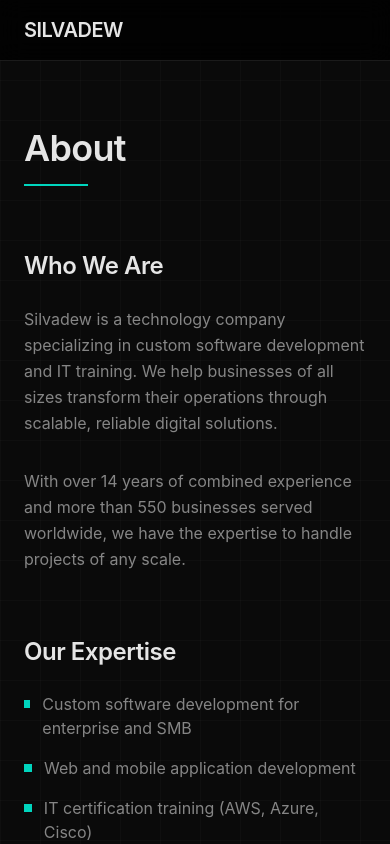
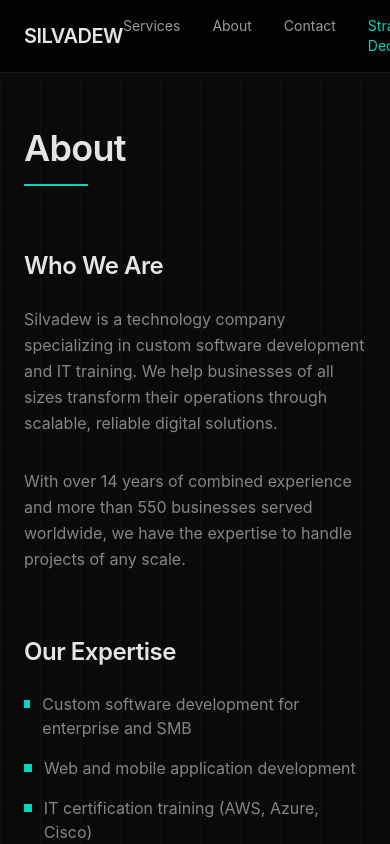
Before and after one commit to lelandsequel/silvadew, a Next.js app: page /about in a window 390 px wide. Shown: the top 844 px of the page. Built offline with nearby package versions, Linux system fonts and the light colour scheme.

Commit message:
Fix: video fallback, nav visibility, deck buttons

```diff
--- a/app/about/page.tsx
+++ b/app/about/page.tsx
@@ -11,7 +11,7 @@
       <nav className="fixed top-0 left-0 right-0 z-50 border-b border-white/10 bg-black/80 backdrop-blur-md">
         <div className="container mx-auto px-6 py-4 flex justify-between items-center">
           <a href="/" className="text-xl font-semibold tracking-tight">SILVADEW</a>
-          <div className="hidden md:flex gap-8 text-sm text-white/60">
+          <div className="flex gap-8 text-sm text-white/60">
             <a href="/services" className="hover:text-white transition-colors">Services</a>
             <a href="/about" className="hover:text-white transition-colors">About</a>
             <a href="/contact" className="hover:text-white transition-colors">Contact</a>
--- a/app/contact/page.tsx
+++ b/app/contact/page.tsx
@@ -11,7 +11,7 @@
       <nav className="fixed top-0 left-0 right-0 z-50 border-b border-white/10 bg-black/80 backdrop-blur-md">
         <div className="container mx-auto px-6 py-4 flex justify-between items-center">
           <a href="/" className="text-xl font-semibold tracking-tight">SILVADEW</a>
-          <div className="hidden md:flex gap-8 text-sm text-white/60">
+          <div className="flex gap-8 text-sm text-white/60">
             <a href="/services" className="hover:text-white transition-colors">Services</a>
             <a href="/about" className="hover:text-white transition-colors">About</a>
             <a href="/contact" className="hover:text-white transition-colors">Contact</a>
--- a/app/deck/page.tsx
+++ b/app/deck/page.tsx
@@ -403,6 +403,7 @@
         <div className="border-t border-white/10 bg-black py-6">
           <div className="container mx-auto px-6 flex justify-between items-center">
             <button
+              type="button"
               onClick={prevSlide}
               disabled={currentSlide === 0}
               className="px-6 py-3 border border-white/20 hover:border-white/60 disabled:opacity-30 disabled:cursor-not-allowed transition-colors"
@@ -414,6 +415,7 @@
               {slides.map((_, i) => (
                 <button
                   key={i}
+                  type="button"
                   onClick={() => goToSlide(i)}
                   className={`w-2 h-2 ${i === currentSlide ? 'bg-teal-400' : 'bg-white/20'}`}
                 />
@@ -421,6 +423,7 @@
             </div>
 
             <button
+              type="button"
               onClick={nextSlide}
               disabled={currentSlide === slides.length - 1}
               className="px-6 py-3 bg-white text-black font-medium hover:bg-teal-400 disabled:opacity-30 disabled:cursor-not-allowed transition-colors"
--- a/app/page.tsx
+++ b/app/page.tsx
@@ -20,30 +20,19 @@
       <nav className="fixed top-0 left-0 right-0 z-50 border-b border-white/10 bg-black/80 backdrop-blur-md">
         <div className="container mx-auto px-6 py-4 flex justify-between items-center">
           <Link href="/" className="text-xl font-semibold tracking-tight">SILVADEW</Link>
-          <div className="hidden md:flex gap-8 text-sm text-white/60">
-            <Link href="/services" className="hover:text-white transition-colors">Services</Link>
-            <Link href="/about" className="hover:text-white transition-colors">About</Link>
-            <Link href="/contact" className="hover:text-white transition-colors">Contact</Link>
+          <div className="flex gap-8 text-sm text-white/60">
+            <Link href="/services" className="hidden md:block hover:text-white transition-colors">Services</Link>
+            <Link href="/about" className="hidden md:block hover:text-white transition-colors">About</Link>
+            <Link href="/contact" className="hidden md:block hover:text-white transition-colors">Contact</Link>
             <Link href="/deck" className="hover:text-white transition-colors text-teal-400">Strategy Deck</Link>
           </div>
         </div>
       </nav>
 
-      {/* Hero Section with Video */}
-      <section className="relative min-h-screen flex items-center">
-        {/* Video Background */}
-        <video
-          autoPlay
-          muted
-          loop
-          playsInline
-          className="absolute inset-0 w-full h-full object-cover opacity-40"
-        >
-          <source src="https://assets.mixkit.co/videos/preview/mixkit-digital-animation-of-futuristic-devices-99786-large.mp4" type="video/mp4" />
-        </video>
-
+      {/* Hero Section - Static image fallback */}
+      <section className="relative min-h-screen flex items-center grid-bg">
         {/* Overlay */}
-        <div className="absolute inset-0 bg-gradient-to-r from-black via-black/80 to-black/40"></div>
+        <div className="absolute inset-0 bg-gradient-to-r from-black via-black/90 to-black/60"></div>
 
         {/* Content */}
         <div className="relative z-10 container mx-auto px-6 pt-20">
--- a/app/services/page.tsx
+++ b/app/services/page.tsx
@@ -34,7 +34,7 @@
       <nav className="fixed top-0 left-0 right-0 z-50 border-b border-white/10 bg-black/80 backdrop-blur-md">
         <div className="container mx-auto px-6 py-4 flex justify-between items-center">
           <a href="/" className="text-xl font-semibold tracking-tight">SILVADEW</a>
-          <div className="hidden md:flex gap-8 text-sm text-white/60">
+          <div className="flex gap-8 text-sm text-white/60">
             <a href="/services" className="hover:text-white transition-colors">Services</a>
             <a href="/about" className="hover:text-white transition-colors">About</a>
             <a href="/contact" className="hover:text-white transition-colors">Contact</a>
```
